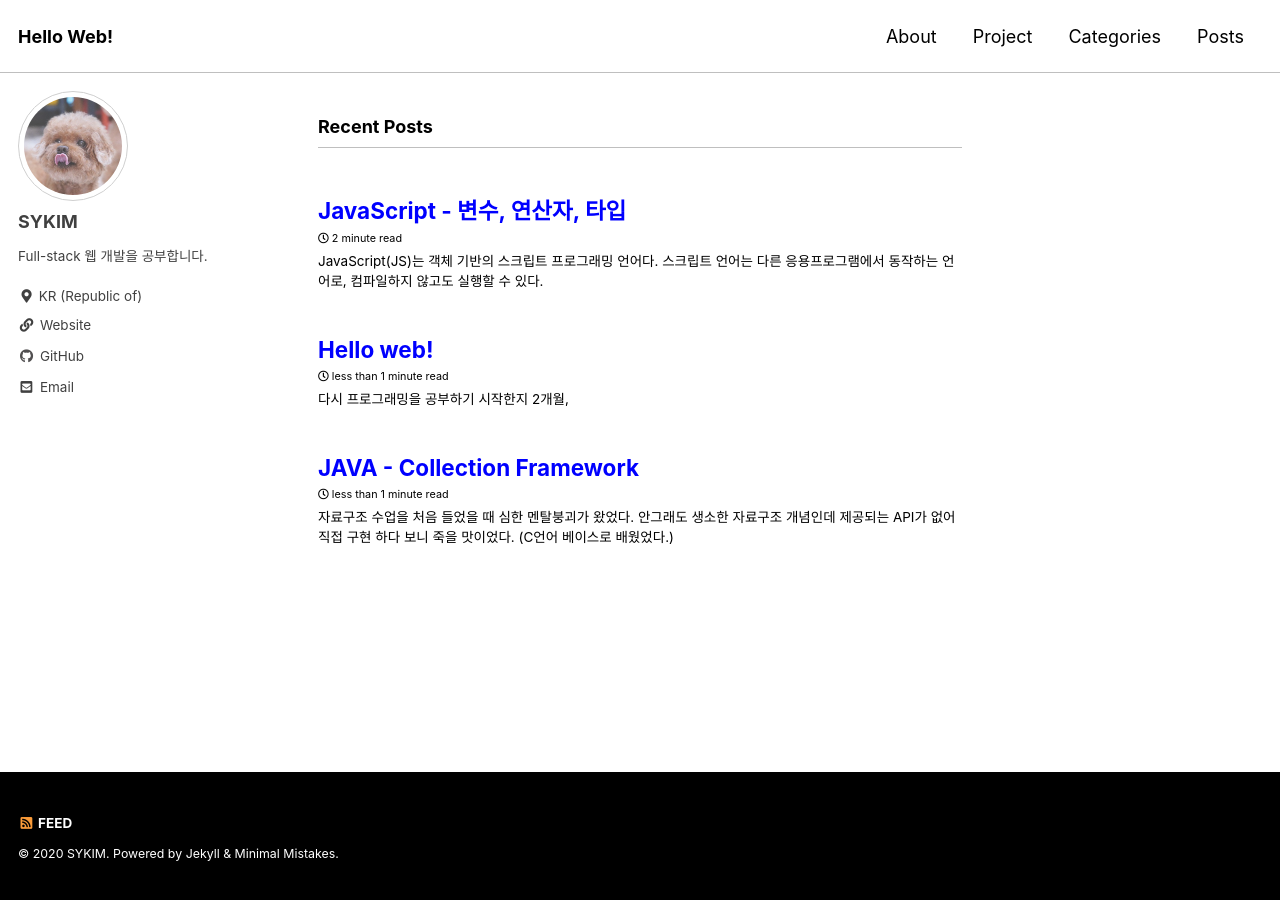
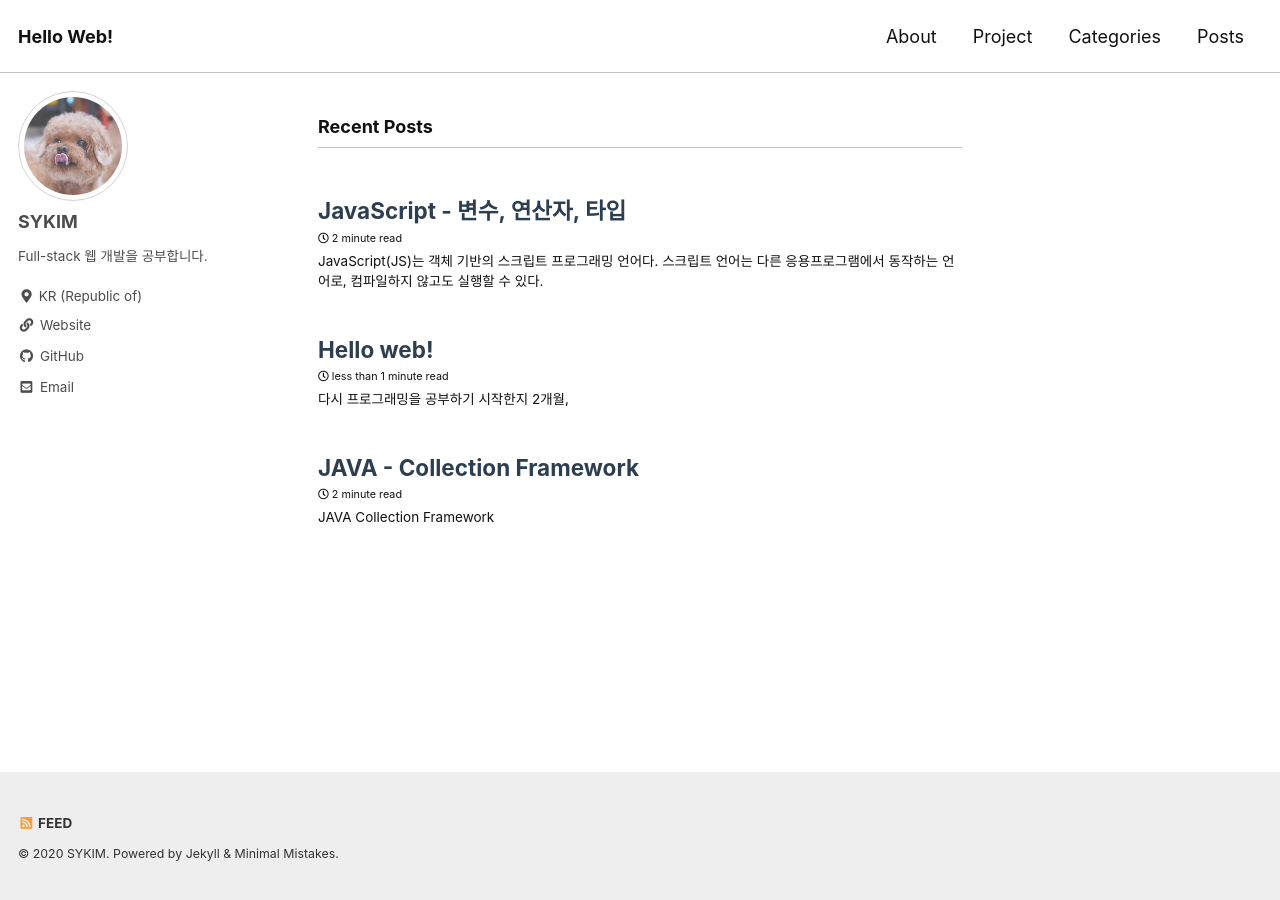
Before and after one commit to stothey0804/stothey0804.github.io, a Jekyll site: the page built from index.html, in a window 1280 px wide. Built offline with Jekyll 4.4.1, drawn with Linux system fonts in a browser that asks for light colours; cached includes are drawn as plain includes; the list of posts is cut into pages by our own code; part of the change alters nothing that is shown.

Commit message:
200726 23:11

```diff
--- a/_posts/2020/JAVA/2020-07-26-java-collection-framework.md
+++ b/_posts/2020/JAVA/2020-07-26-java-collection-framework.md
@@ -2,7 +2,10 @@
 title: JAVA - Collection Framework
 categories:
 - JAVA
+toc: true
 ---
+
+## JAVA Collection Framework
 
 자료구조 수업을 처음 들었을 때 심한 멘탈붕괴가 왔었다.
 안그래도 생소한 자료구조 개념인데 제공되는 API가 없어 직접 구현 하다 보니 죽을 맛이었다. (C언어 베이스로 배웠었다.)
@@ -17,7 +20,7 @@ categories:
 
 ![](https://raw.githubusercontent.com/stothey0804/stothey0804.github.io/master/_posts/2020/JAVA/Collection_interfaces.png)
 > JAVA 프레임워크에서 제공하는 API
-> <font size="2">출처 https://www.ntu.edu.sg/home/ehchua/programming/java/J5c_Collection.html#zz-2.</font>
+> : <https://www.ntu.edu.sg/home/ehchua/programming/java/J5c_Collection.html#zz-2>
 
 
 
@@ -32,32 +35,32 @@ categories:
 
 참고로 List, Set 은 Collection인터페이스의 하위 인터페이스지만,  Map은 Collection의 하위 인터페이스가 아니다.
 
-<hr>
+- - -
+## Collection의 종류와 특징
 
-## List의 특징
+### List
 * 순서(index)가 있다.
 * 값(value)의 중복이 허용된다.
 
 대표적으로 ArrayList, LinkedList(Queue) 등이 있다.
 
-<hr>
-
-## Set의 특징
+- - -
+### Set
 * 집합을 뜻하므로, 중복 값을 허용하지 않는다.
 * 자료의 순서가 없다. (단, SortedSet, TreeSet에는 순서가 있다.)
 
 대표적으로 HashSet, SortedSet, TreeSet이 있다.
 
 
-<hr>
+- - -
 
-## Map의 특징
+### Map
 * 키(key) = 값(value) 쌍으로 이루어져 있다.
 * value는 중복을 허용하나, key는 유일한 값이다.
 
 대표적으로 HashMap, HashTable, SortedMap, TreeMap등이 있다.
 
-<hr>
+- - -
 
 간략하게 살펴보면 위와 같다.
 
@@ -65,9 +68,84 @@ categories:
 해당 인터페이스들의 메서드는 중복되는게 많고, Collection의 기본메서드를 쓸줄 알면
 다른 컬렉션 클래스도 금방 사용할 수 있다!
 
+<br><br>
+
+## Collection의 기본 메서드
+
+다음은 Collection 객체의 메서드의 일부다.
+
+
+
+|타입|메서드|설명|
+|---|---|---|
+|boolean|add(E e)|컬렉션에 파라미터로 받은 요소를 추가한다.|
+|boolean|	addAll(Collection<? extends E> c)|파라미터로 받은 컬렉션의 모든 요소를 추가한다.  ``합집합``|
+|void|clear()|현재 컬렉션의 **모든 요소**를 삭제한다.|
+|boolean|contains(Object o)|파라미터로 받은 요소의 존재 여부를 리턴|
+|boolean|containsAll(Collection<?> c)|파라미터로 받은 컬렉션의 모든 요소를 포함하는지|
+|boolean|equals(Object o)|파라미터로 받은 객체와 컬렉션이 동일한지|
+|Iterator\<E>|iterator()|해당 컬렉션의 Iterator(반복자)를 반환|
+|boolean|remove(Object o)|파라미터로 받은 요소를 삭제|
+|boolean|removeAll(Collection<?> c)|파라미터로 받은 컬렉션의 모든 값을 삭제 ``차집합``|
+|boolean|retainAll(Collection<?> c)|중복되는 부분을 제외하고 삭제 ``교집합``|
+|int|size()|컬렉션의 요소수를 리턴|
+|Object[]|toArray()|현재 컬렉션의 모든 요소를 array로 리턴한다.|
+
+
+Collection 메서드의 대부분은 Set과 호환된다.
+
 
 > Colletion 인터페이스
-> <font size="2">https://docs.oracle.com/javase/10/docs/api/java/util/Collection.html</font>
+> : <https://docs.oracle.com/javase/10/docs/api/java/util/Collection.html>
+
+<br>
+
+### List의 기본 메서드
+List는 Collection의 하위 인터페이스이며, 인덱스로 접근하는 메서드를 추가로 갖고있다.
+이 포스트에서는 List에서 추가되며 자주 사용해본 것만을 정리한다.
+
+|타입|메서드|설명|
+|---|---|---|
+|void|add(int index, E element)|index 위치에 요소 추가|
+|E|get(int index)|index 위치의 값 리턴|
+|int|indexOf(Object o)|해당 파라미터의 값이 있는 인덱스를 리턴|
+|int|lastIndexOf(Object o)|↑ 마지막 인덱스부터 탐색하여 리턴|
+|ListIterator\<E>|listIterator()|ListIterator를 반환|
+|ListIterator\<E>|listIterator(int index)|지정 위치부터 시작되는 ListIterator 반환|
+|E|remove(int index)|index 위치 값 삭제|
+|E|set(int  index, E element)|해당 index의 값을 element로 대체한다.|
+|default void|sort(Comparator<? super E> c)|목록을 정렬한다. (Comparator가 있을 시 파라미터로)|
+|List<E>|	subList(int fromIndex, int toIndex)|fromIndex ~ toIndex _미만_ 까지 범위의 요소를 리턴 |
+
+<br><br>
+
+### Map의 기본 메서드
+**Watch out!** Map은 Collection의 하위 인터페이스가 아닌 점에 주의하자.
+{: .notice}
+
+|타입|메서드|설명|
+|---|---|---|
+|V|put(K key, V value)||
+|void|putAll(Map<? extends K,? extends V> m)||
+|V|get(Object key)||
+|V|remove(Object key)||
+|default boolean|	remove(Object key, Object value)||
+|boolean|containsKey(Object key)||
+|boolean|containsValue(Object value)||
+|int|size()||
+|void|clear()||
+|static <K,V> Map<K,V>|copyOf(Map<? extends K,? extends V> map)||
+|static <K,V> Map.Entry<K,V>	|entry(K k, V v)||
+|Set<Map.Entry<K,V>>|entrySet()||
+|boolean|equals(Object o)||
+|Set\<K>|	keySet()||
+|Collection<V>|values()||
+
+
+<br>
 
 > Map 인터페이스
-> <font size="2">https://docs.oracle.com/javase/10/docs/api/java/util/Map.html</font>
+> : <https://docs.oracle.com/javase/10/docs/api/java/util/Map.html>
+
+
+#### Map.Entry
--- a/_sass/minimal-mistakes/skins/_contrast.scss
+++ b/_sass/minimal-mistakes/skins/_contrast.scss
@@ -3,12 +3,12 @@
    ========================================================================== */
 
 /* Colors */
-$text-color: #000 !default;
+$text-color: #111 !default;
 $muted-text-color: $text-color !default;
-$primary-color: #ff0000 !default;
+$primary-color: #2c3e50 !default;
 $border-color: mix(#fff, $text-color, 75%) !default;
-$footer-background-color: #000 !default;
-$link-color: #0000ff !default;
+$footer-background-color: #eee !default;
+$link-color: #2c3e50 !default;
 $masthead-link-color: $text-color !default;
 $masthead-link-color-hover: $text-color !default;
 $navicon-link-color-hover: mix(#fff, $text-color, 80%) !default;
@@ -43,7 +43,7 @@ $base0f: #b18a3d !default;
 }
 
 .page__footer {
-  color: #fff !important; // override
+  color: #333 !important; // override
 }
 
 .page__footer-follow .social-icons .svg-inline--fa {
```
